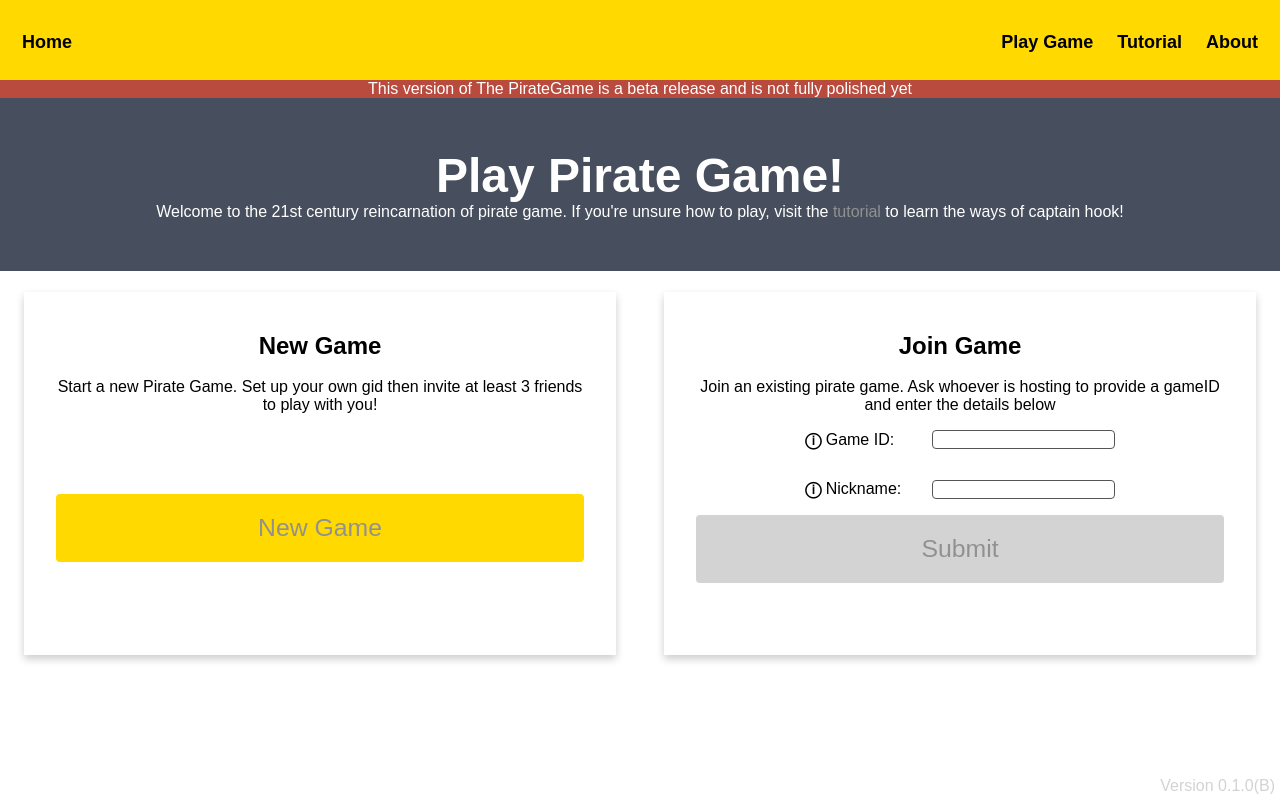
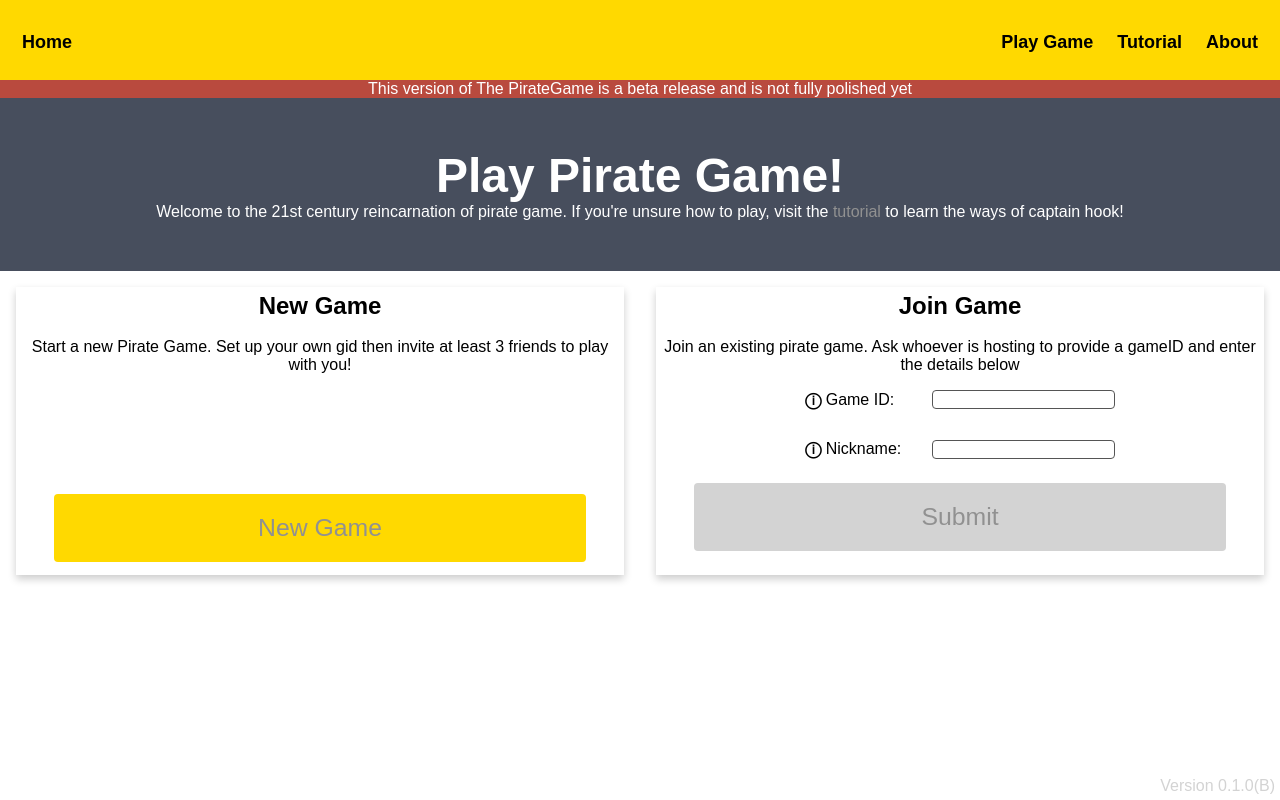
Before and after one commit to A-Level-Personal-Code-Collab/PirateGame, a Flask app: page /playing_online in a window 1280 px wide. Run offline with Flask 2, Linux system fonts and the light colour scheme; some libraries are stand-ins or nearby versions.

Commit message:
Merge branch 'development' of https://github.com/A-Level-Personal-Code-Collab/PirateGame into development

```diff
--- a/app/static/css/global/header.css
+++ b/app/static/css/global/header.css
@@ -6,8 +6,8 @@
  * Author: Adam O'Neill
  * Copyright (c) 2021 Adam O'Neill
  * -----
- * Last Modified: Sat Nov 13 2021
- * Modified By: Adam O'Neill
+ * Last Modified: Wed Nov 17 2021
+ * Modified By: Ollie Burroughs
  * Details: added ease to header hover
  * HISTORY:
  * Date      	By	Comments
@@ -36,6 +36,7 @@ a:link{
     height: 10vh;
     position: fixed;
     top: 0;
+    z-index: 1;
 }
 
 .Warning
--- a/app/static/css/playing_online/join_game.css
+++ b/app/static/css/playing_online/join_game.css
@@ -17,13 +17,13 @@
 
 @media screen and (max-width: 600px)
 {
-    .row
+    .card_container
     {
         flex-direction: column-reverse;
     }
-    .column
+    .card
     {
-        width: 100%;
+        flex-basis: 100%;
     }
 }
 
@@ -39,23 +39,21 @@
     color: white;
 }
 
-.column{
-    display:flex;
-    width: 50%;
-    margin-bottom: 1.9vh;
-    padding:  0.6vh 1vh;
-}
-.row
+.card_container
 {
     display: flex;
     position: relative;
     min-height: 40vh;
+    height:100%;
 }
 
 .card{
     box-shadow: 0 4px 8px 0 rgba(0,0,0,0.2);
     margin: 2vh;
-    height: 100%;
+    padding:  0.6vh 1vh;
+    flex-basis:100%;
+    display: flex;
+    flex-direction: column;
 }
 
 
@@ -85,14 +83,14 @@
     transition: all 0.5s ;
     color: rgb(145, 145, 145);
     cursor: pointer;
-    margin: 0;
+    margin: 1vh;
     font-size: 3.1vh;
     padding: 2.5vh;
-    width: 100%;
+    width: 90%;
+    align-self: flex-end;
 }
 
 #submit_button #new_game_button{
-    position: relative;
     display: inline-block;
 }
 
@@ -103,8 +101,7 @@
 }
 
 #new_game_button{
-    position: relative;
-    top: 10vh;
+    margin-top: auto;
 }
 
 .game_button span{ /* span is used so the arrow is a separate entity from the text */
--- a/app/templates/playing_online/join_game.html
+++ b/app/templates/playing_online/join_game.html
@@ -6,8 +6,8 @@ Description:
 Author: Adam O'Neill
 Copyright (c) 2021 Adam O'Neill
 -----
-Last Modified: Sun Nov 07 2021
-Modified By: Will Hall
+Last Modified: Wed Nov 17 2021
+Modified By: Ollie Burroughs
 -----
 HISTORY:
 Date      	By	Comments
@@ -30,10 +30,8 @@ Date      	By	Comments
     <h1 id=pre_game_title> Play Pirate Game!</h1>
     <p>Welcome to the 21st century reincarnation  of pirate game. If you're unsure how to play, visit the <a href="/tutorial" id="tutorial_link">tutorial</a> to learn the ways of captain hook!</p>
     </div>
-    <div class="row">
-        <div class ="column">
+    <div class="card_container">
         <div class="card">
-                <div class="container">
             <h2>New Game</h2>
             <br>
             <p>Start a new Pirate Game. Set up your own gid then invite at least 3 friends to play with you!</p>
@@ -41,11 +39,7 @@ Date      	By	Comments
                 <button type="submit" class="game_button" style="vertical-align:middle ;"><span>New Game </span></button>
             </form>
         </div>
-            </div>
-        </div>
-        <div class="column">
         <div class="card">
-                <div class="container">
             <h2>Join Game</h2>
             <br>
             <p>Join an existing pirate game. Ask whoever is hosting to provide a gameID and enter the details below</p>
@@ -64,7 +58,6 @@ Date      	By	Comments
             </form>
             </div>
         </div>
-        </div>
         {{ CSSPopup }}
     </div>
 {% endblock %}
```
Also changed, not shown: app/static/patchnotes/0-2-0(B).txt (added, +7 -0 lines). Lines whose indentation alone changed are shown as unchanged.
